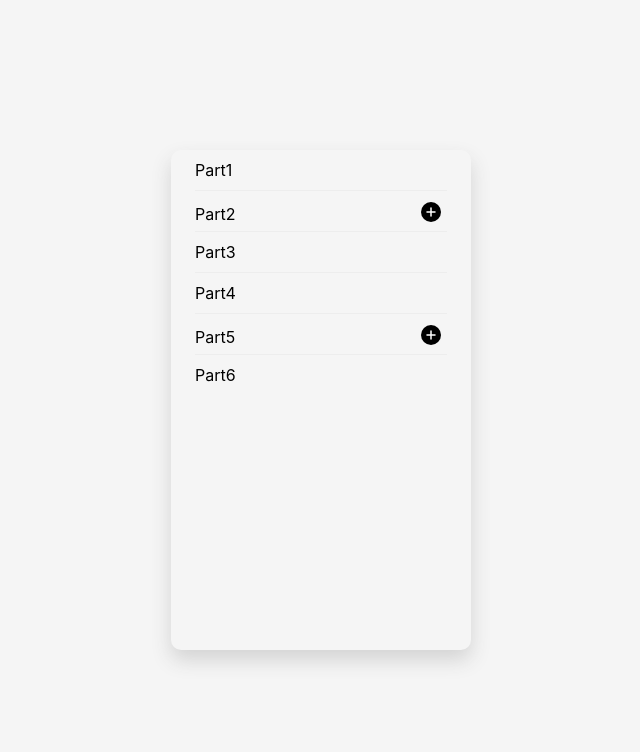
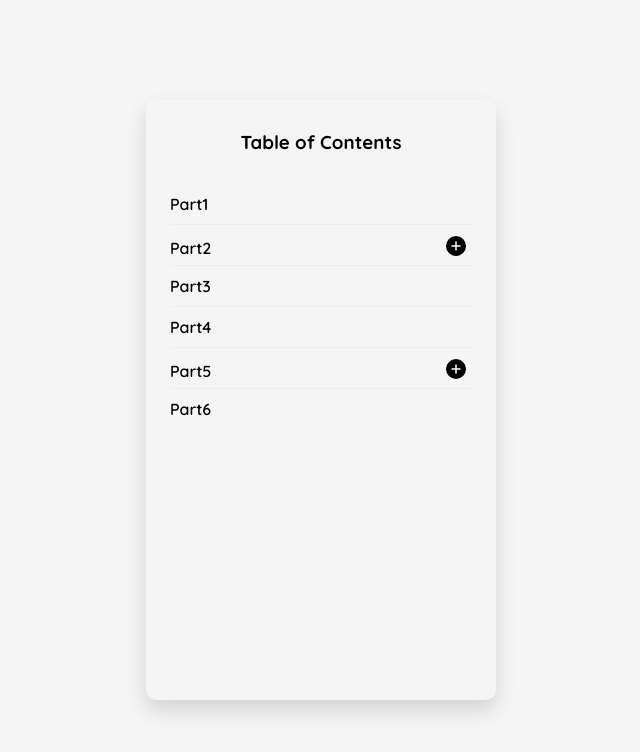
Before and after one commit to rmnbod/react-expandable, a React (Create React App) app: page / in a window 1280 px wide. Shown: the top 752 px of the page, without its empty margins (319-959 px from the left). Built offline with nearby package versions, Linux system fonts and the light colour scheme.

Commit message:
Add title & Quicksand font

```diff
--- a/public/index.html
+++ b/public/index.html
@@ -15,6 +15,7 @@
       user's mobile device or desktop. See https://developers.google.com/web/fundamentals/web-app-manifest/
     -->
     <link rel="manifest" href="%PUBLIC_URL%/manifest.json" />
+    <link href="https://fonts.googleapis.com/css2?family=Quicksand:wght@400;500;600;700&display=swap" rel="stylesheet">
     <!--
       Notice the use of %PUBLIC_URL% in the tags above.
       It will be replaced with the URL of the `public` folder during the build.
--- a/src/accordion/accordion.module.sass
+++ b/src/accordion/accordion.module.sass
@@ -1,9 +1,15 @@
 .container
-  width: 300px
-  height: 500px
+  width: 350px
+  height: 600px
   display: grid
   place-items: center
   align-content: start
   box-shadow: 0 10px 20px lightgrey
   border-radius: 10px
   overflow: auto
+
+  h1
+    font-size: 1.17rem
+    font-family: 'Quicksand', sans-serif
+    font-weight: 700
+    margin: 30px 0
--- a/src/accordion/accordion.tsx
+++ b/src/accordion/accordion.tsx
@@ -8,6 +8,7 @@
 export function Accordion(props: Props) {
     return (
         <div className={styles.container}>
+            <h1>Table of Contents</h1>
             {props.tocItems.map(tocItem => {
                 return (
                    <Item tocItem={tocItem}/>
--- a/src/accordion/item/item.module.sass
+++ b/src/accordion/item/item.module.sass
@@ -16,6 +16,10 @@
     justify-content: space-between
     align-items: center
 
+    span
+      font-family: 'Quicksand', sans-serif
+      font-weight: 600
+
   .subItemsContainer
     padding: 10px 0
 
--- a/src/accordion/sub-item/sub-item.module.sass
+++ b/src/accordion/sub-item/sub-item.module.sass
@@ -1,5 +1,9 @@
 .container
-  margin: 10px 0 10px 36px
+  margin: 15px 0 10px 36px
+
+  span
+    font-family: 'Quicksand', sans-serif
+    font-weight: 500
 
 .open
   animation: slideIn 300ms cubic-bezier(0.34, 0.01, 0.43, 0.87) forwards
```
